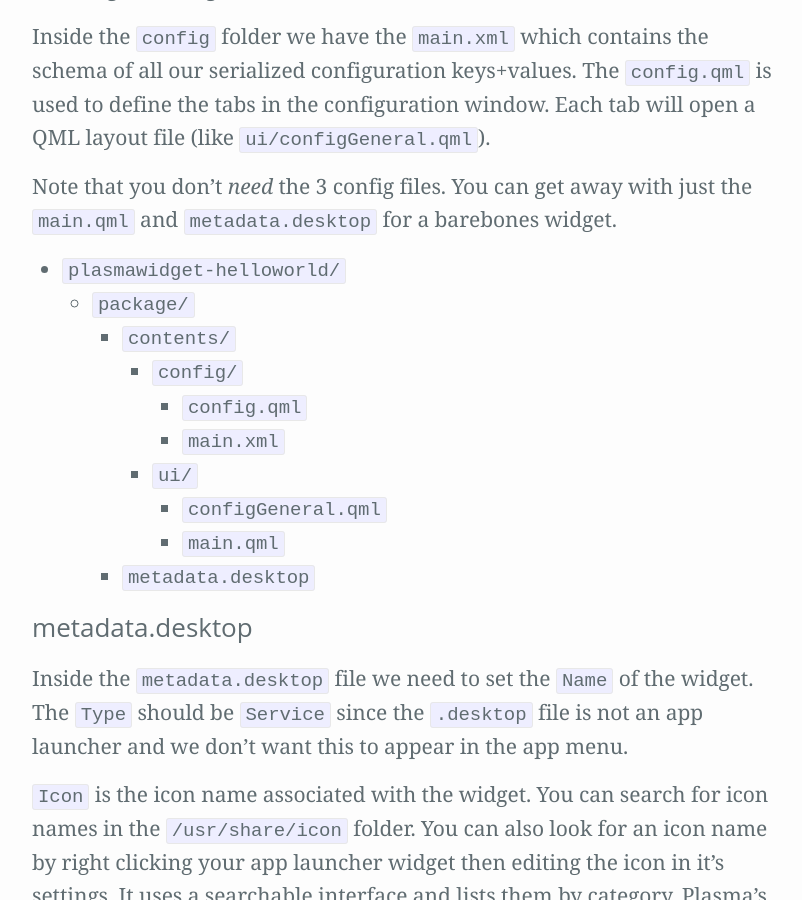
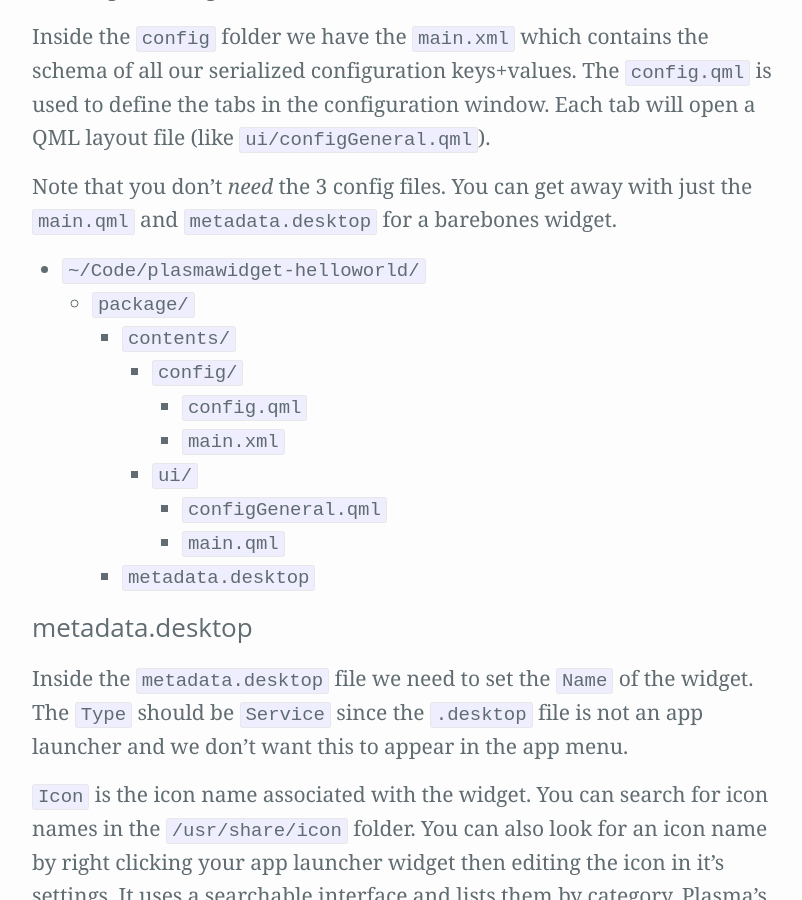
Before and after one commit to Zren/zren.github.io, a Jekyll site: the page built from kde_docs/widget-Setup.md, in a window 1280 px wide and 900 px high, scrolled down 883 px. Shown: the whole window, without its empty margins (238-1040 px from the left). Built offline with Jekyll 4.4.1, drawn with Linux system fonts in a browser that asks for light colours; our own code applies the rules of GitHub Pages for plain Markdown files.

Commit message:
More explicit that the projects root directory is in our home dir.

```diff
--- a/kde_docs/widget-Setup.md
+++ b/kde_docs/widget-Setup.md
@@ -19,7 +19,7 @@ Note that you don't *need* the 3 config files. You can get away with just the `m
 {% endcapture %}{% capture sectionRight %}
 
 {:.directory-tree}
-* `plasmawidget-helloworld/`
+* `~/Code/plasmawidget-helloworld/`
     * `package/`
         * `contents/`
             * `config/`
```
